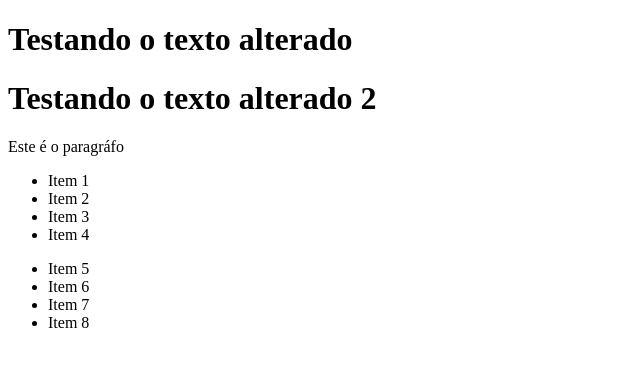
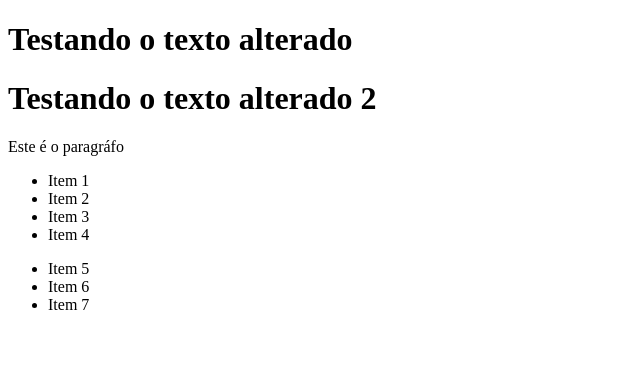
Before and after one commit to Daniel-Cwb/LearningJS, a plain HTML site: page 21_alterando_conteudo/index.html in a window 1280 px wide. Shown: the full height of the page, 0-640 px from the left. Drawn offline with Linux system fonts and the light colour scheme.

```diff
--- a/21_alterando_conteudo/index.html
+++ b/21_alterando_conteudo/index.html
@@ -21,7 +21,6 @@
         <li class="item">Item 5</li>
         <li class="item">Item 6</li>
         <li class="item">Item 7</li>
-        <li class="item">Item 8</li>
     </ul>
 
 
```
